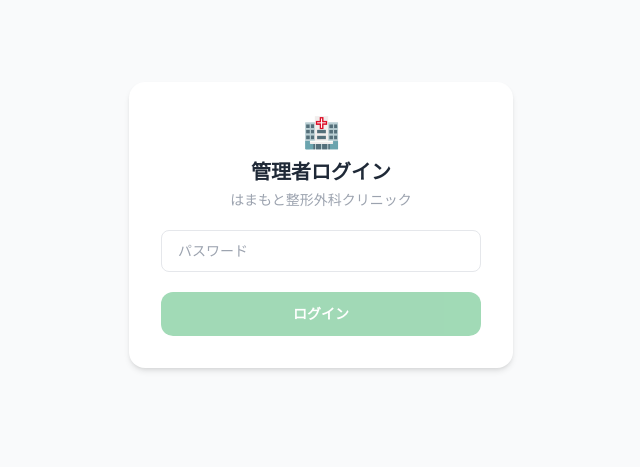
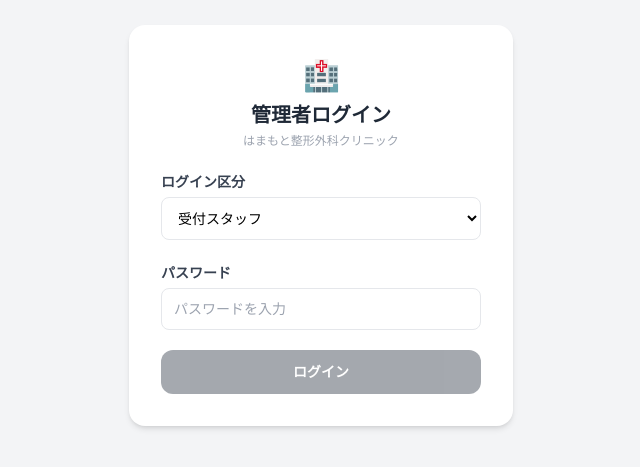
Before and after one commit to bexblog3-web/clinic-booking, a Next.js app: page /admin in a window 1280 px wide. Shown: the part 175-642 px from the top of the page, without its empty margins (319-959 px from the left). Built offline with nearby package versions, Linux system fonts and the light colour scheme.

Commit message:
Add admin login page

```diff
--- a/app/admin/page.tsx
+++ b/app/admin/page.tsx
@@ -1,168 +1,62 @@
 'use client'
+import { useState } from 'react'
+import { useRouter } from 'next/navigation'
 
-import { useState, useEffect, useCallback } from 'react'
+const ROLES = [
+  { label: '受付スタッフ', key: 'staff', path: '/admin/staff' },
+  { label: '整形外科（先生）', key: 'ortho', path: '/admin/doctor/orthopedics' },
+  { label: '耳鼻科（先生）', key: 'ent', path: '/admin/doctor/ent' },
+]
 
-type Booking = {
-  id: string
-  name: string
-  phone: string
-  date: string
-  time: string
-  symptom: string
-  note: string
-  status: 'pending' | 'confirmed' | 'cancelled'
-  created_at: string
-}
+export default function AdminLoginPage() {
+  const router = useRouter()
+  const [role, setRole] = useState('staff')
+  const [password, setPassword] = useState('')
+  const [error, setError] = useState('')
+  const [loading, setLoading] = useState(false)
 
-const STATUS_LABEL = {
-  pending:   { label: '未確認',  color: 'bg-yellow-100 text-yellow-800' },
-  confirmed: { label: '確認済',  color: 'bg-green-100 text-green-800' },
-  cancelled: { label: 'キャンセル', color: 'bg-gray-100 text-gray-500' },
-} as const
-
-export default function AdminPage() {
-  const [authed, setAuthed] = useState(false)
-  const [password, setPassword] = useState('')
-  const [adminKey, setAdminKey] = useState('')
-  const [bookings, setBookings] = useState<Booking[]>([])
-  const [loading, setLoading] = useState(false)
-  const [error, setError] = useState('')
-  const [filter, setFilter] = useState<'all' | 'pending' | 'confirmed' | 'cancelled'>('all')
-
-  const fetchBookings = useCallback(async (key: string) => {
-    setLoading(true)
+  const handleLogin = async () => {
+    setError(''); setLoading(true)
     try {
-      const res = await fetch('/api/bookings', { headers: { 'x-admin-key': key } })
-      if (!res.ok) throw new Error('認証エラー')
-      setBookings(await res.json())
-    } catch (e: any) {
-      setError(e.message || 'データ取得に失敗しました')
-    } finally {
-      setLoading(false)
-    }
-  }, [])
-
-  useEffect(() => { if (authed && adminKey) fetchBookings(adminKey) }, [authed, adminKey, fetchBookings])
-
-  const handleStatusChange = async (id: string, status: string) => {
-    await fetch('/api/bookings', {
-      method: 'PATCH',
-      headers: { 'Content-Type': 'application/json', 'x-admin-key': adminKey },
-      body: JSON.stringify({ id, status }),
-    })
-    fetchBookings(adminKey)
+      const res = await fetch('/api/admin/auth', {
+        method: 'POST',
+        headers: { 'Content-Type': 'application/json' },
+        body: JSON.stringify({ role, password }),
+      })
+      const data = await res.json()
+      if (!res.ok) { setError(data.error); return }
+      sessionStorage.setItem('adminKey', data.key)
+      sessionStorage.setItem('adminRole', role)
+      router.push(ROLES.find(r => r.key === role)!.path)
+    } catch { setError('通信エラーが発生しました') }
+    finally { setLoading(false) }
   }
 
-  const filtered = filter === 'all' ? bookings : bookings.filter(b => b.status === filter)
-
-  const today = new Date().toISOString().split('T')[0]
-  const todayCount = bookings.filter(b => b.date === today && b.status !== 'cancelled').length
-  const pendingCount = bookings.filter(b => b.status === 'pending').length
-
-  if (!authed) return (
-    <div className="min-h-screen bg-gray-50 flex items-center justify-center px-4">
+  return (
+    <div className="min-h-screen bg-gray-100 flex items-center justify-center px-4">
       <div className="bg-white rounded-2xl shadow-md p-8 w-full max-w-sm space-y-5">
         <div className="text-center">
           <div className="text-3xl mb-2">🏥</div>
           <h1 className="text-xl font-bold text-gray-800">管理者ログイン</h1>
-          <p className="text-sm text-gray-400 mt-1">はまもと整形外科クリニック</p>
+          <p className="text-xs text-gray-400 mt-1">はまもと整形外科クリニック</p>
         </div>
-        {error && <p className="text-red-500 text-sm text-center">{error}</p>}
-        <input
-          type="password" value={password}
-          onChange={e => setPassword(e.target.value)}
-          onKeyDown={e => { if (e.key === 'Enter' && password) { setAdminKey(password); setAuthed(true) } }}
-          placeholder="パスワード"
-          className="w-full border border-gray-200 rounded-lg px-4 py-2.5 text-sm focus:outline-none focus:border-green-400"
-        />
-        <button
-          onClick={() => { setAdminKey(password); setAuthed(true) }}
-          disabled={!password}
-          className="w-full bg-green-600 text-white font-bold py-3 rounded-xl text-sm disabled:opacity-40"
-        >
-          ログイン
+        {error && <p className="text-red-500 text-sm text-center bg-red-50 rounded-lg p-3">{error}</p>}
+        <div className="space-y-1">
+          <label className="text-sm font-semibold text-gray-700">ログイン区分</label>
+          <select value={role} onChange={e => setRole(e.target.value)} className="w-full border border-gray-200 rounded-lg px-3 py-2.5 text-sm bg-white">
+            {ROLES.map(r => <option key={r.key} value={r.key}>{r.label}</option>)}
+          </select>
+        </div>
+        <div className="space-y-1">
+          <label className="text-sm font-semibold text-gray-700">パスワード</label>
+          <input type="password" value={password} onChange={e => setPassword(e.target.value)}
+            onKeyDown={e => e.key === 'Enter' && password && handleLogin()}
+            placeholder="パスワードを入力" className="w-full border border-gray-200 rounded-lg px-3 py-2.5 text-sm" />
+        </div>
+        <button onClick={handleLogin} disabled={!password || loading} className="w-full bg-gray-800 text-white font-bold py-3 rounded-xl text-sm disabled:opacity-40">
+          {loading ? 'ログイン中...' : 'ログイン'}
         </button>
       </div>
     </div>
   )
-
-  return (
-    <div className="min-h-screen bg-gray-50">
-      <header className="bg-white shadow-sm px-6 py-4 flex items-center justify-between">
-        <div>
-          <p className="text-xs text-gray-400">はまもと整形外科クリニック</p>
-          <h1 className="text-lg font-bold text-gray-800">予約管理ダッシュボード</h1>
-        </div>
-        <button onClick={() => fetchBookings(adminKey)} className="text-sm text-green-600 border border-green-200 px-3 py-1.5 rounded-lg">更新</button>
-      </header>
-
-      <main className="max-w-4xl mx-auto px-4 py-6 space-y-5">
-        {/* サマリー */}
-        <div className="grid grid-cols-2 gap-3">
-          <div className="bg-white rounded-xl p-4 shadow-sm text-center">
-            <p className="text-2xl font-bold text-green-600">{todayCount}</p>
-            <p className="text-xs text-gray-500 mt-1">本日の予約</p>
-          </div>
-          <div className="bg-white rounded-xl p-4 shadow-sm text-center">
-            <p className="text-2xl font-bold text-yellow-500">{pendingCount}</p>
-            <p className="text-xs text-gray-500 mt-1">未確認</p>
-          </div>
-        </div>
-
-        {/* フィルター */}
-        <div className="flex gap-2 flex-wrap">
-          {(['all', 'pending', 'confirmed', 'cancelled'] as const).map(f => (
-            <button
-              key={f}
-              onClick={() => setFilter(f)}
-              className={`px-3 py-1.5 rounded-full text-xs font-semibold border transition-colors ${filter === f ? 'bg-green-600 text-white border-green-600' : 'bg-white text-gray-600 border-gray-200'}`}
-            >
-              {f === 'all' ? 'すべて' : STATUS_LABEL[f].label}
-              <span className="ml-1 opacity-70">({f === 'all' ? bookings.length : bookings.filter(b => b.status === f).length})</span>
-            </button>
-          ))}
-        </div>
-
-        {loading && <p className="text-center text-gray-400 py-8">読み込み中...</p>}
-        {error && <p className="text-red-500 text-sm text-center">{error}</p>}
-
-        {/* 予約一覧 */}
-        <div className="space-y-3">
-          {filtered.length === 0 && !loading && (
-            <p className="text-center text-gray-400 py-8">予約がありません</p>
-          )}
-          {filtered.map(b => (
-            <div key={b.id} className="bg-white rounded-xl shadow-sm p-4 space-y-3">
-              <div className="flex items-start justify-between gap-2">
-                <div>
-                  <p className="font-bold text-gray-800">{b.name} 様</p>
-                  <p className="text-sm text-gray-500">{b.phone}</p>
-                </div>
-                <span className={`text-xs px-2 py-1 rounded-full font-semibold ${STATUS_LABEL[b.status].color}`}>
-                  {STATUS_LABEL[b.status].label}
-                </span>
-              </div>
-              <div className="flex gap-4 text-sm text-gray-600">
-                <span>📅 {b.date}</span>
-                <span>🕐 {b.time}</span>
-              </div>
-              <p className="text-sm text-gray-700 bg-gray-50 rounded-lg px-3 py-2">{b.symptom}</p>
-              {b.note && <p className="text-xs text-gray-500">備考：{b.note}</p>}
-              <div className="flex gap-2 pt-1">
-                {b.status !== 'confirmed' && (
-                  <button onClick={() => handleStatusChange(b.id, 'confirmed')} className="flex-1 bg-green-50 text-green-700 border border-green-200 py-2 rounded-lg text-xs font-semibold">✓ 確認済にする</button>
-                )}
-                {b.status !== 'cancelled' && (
-                  <button onClick={() => handleStatusChange(b.id, 'cancelled')} className="flex-1 bg-gray-50 text-gray-500 border border-gray-200 py-2 rounded-lg text-xs font-semibold">✕ キャンセル</button>
-                )}
-                {b.status === 'cancelled' && (
-                  <button onClick={() => handleStatusChange(b.id, 'pending')} className="flex-1 bg-yellow-50 text-yellow-700 border border-yellow-200 py-2 rounded-lg text-xs font-semibold">↩ 未確認に戻す</button>
-                )}
-              </div>
-            </div>
-          ))}
-        </div>
-      </main>
-    </div>
-  )
 }
```
